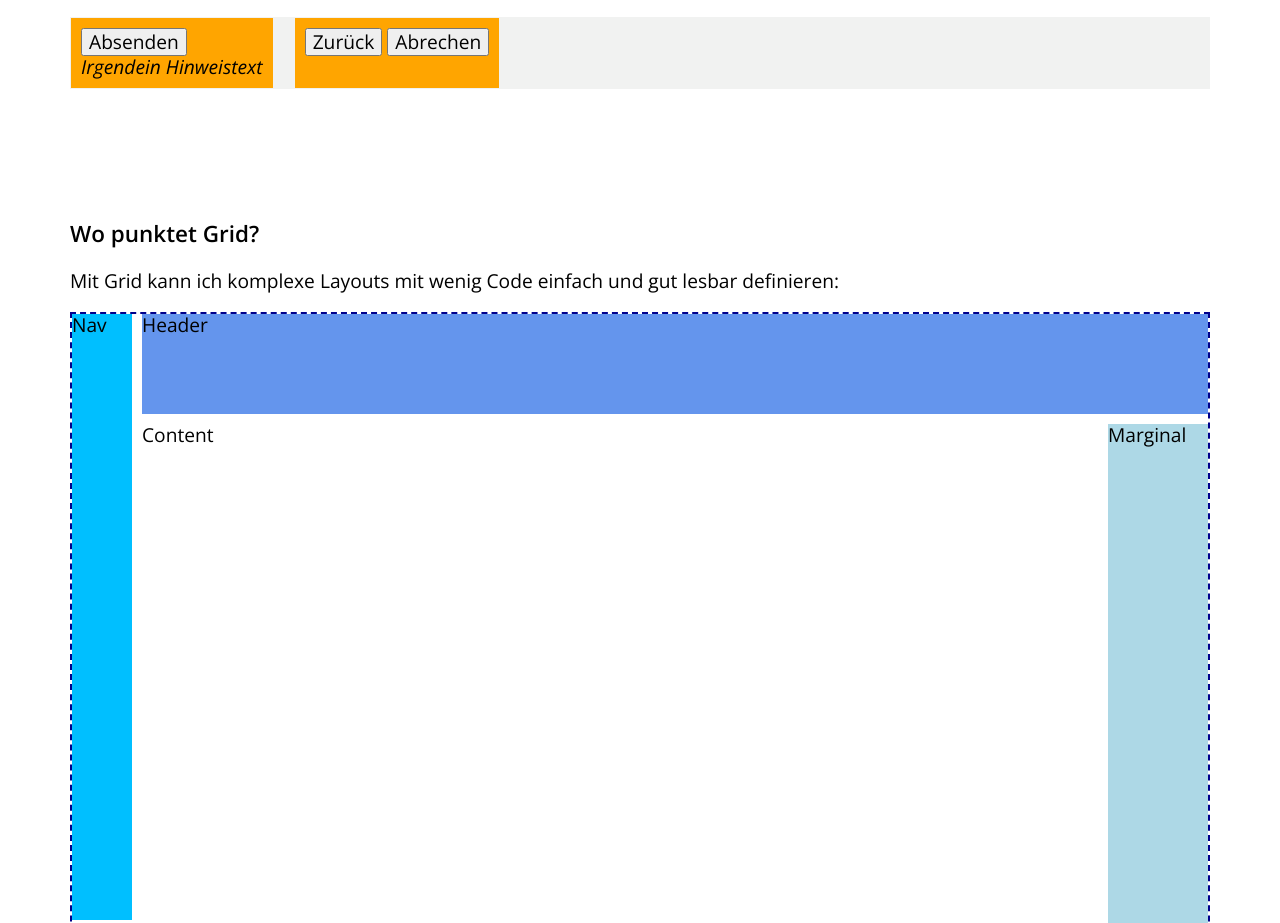
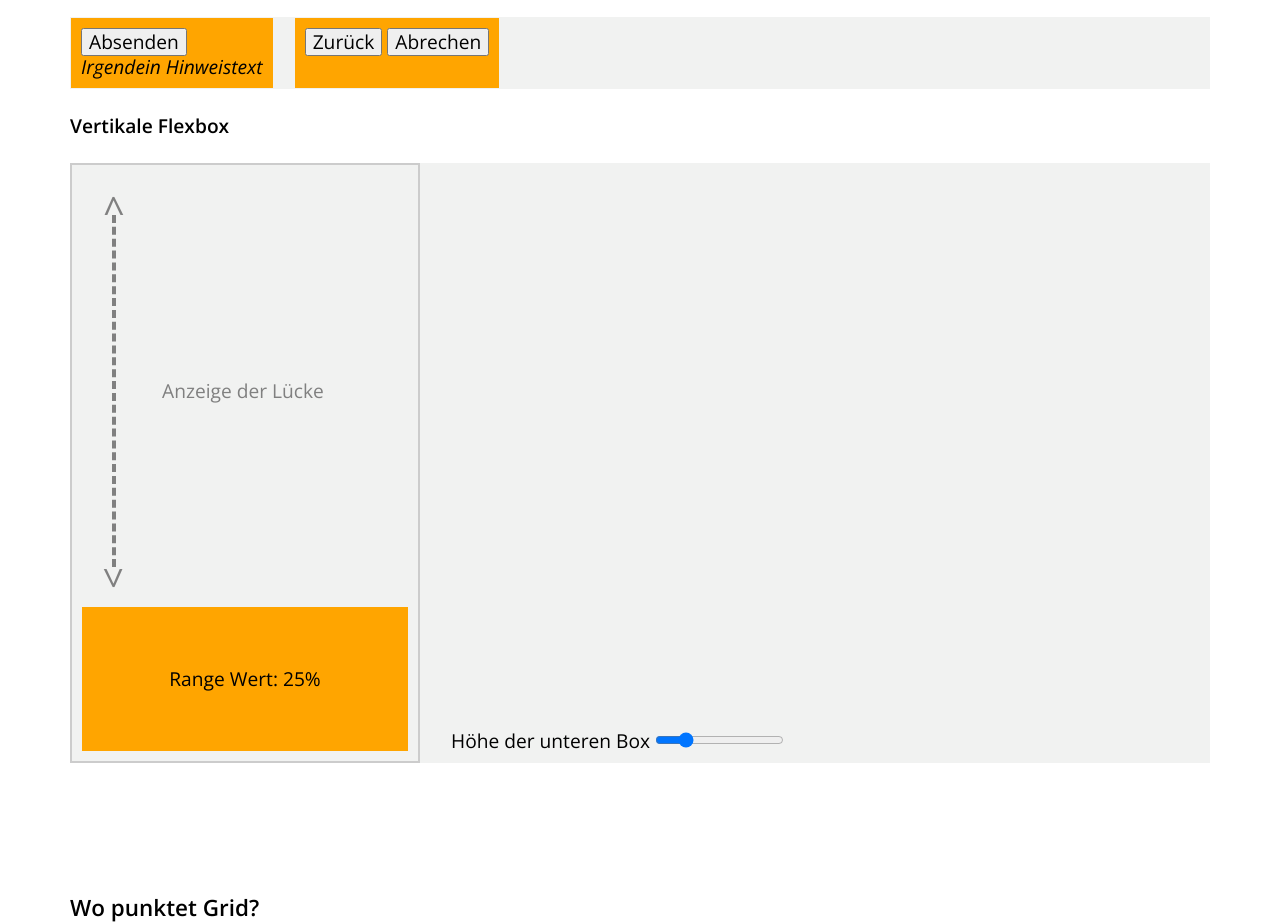
Before and after one commit to Clabaste/layout, a website: page index.html in a window 1280 px wide. Shown: the part 8064-8987 px from the top of the page. Drawn offline with nearby package versions, Linux system fonts and the light colour scheme; files that its build step writes are made by us from their sources.

Commit message:
add a vertical Flexample

```diff
--- a/assets/js/03_core/main.js
+++ b/assets/js/03_core/main.js
@@ -78,3 +78,15 @@ reset.forEach((item) => {
         })
     })
 })
+
+const flexHeightInput = document.getElementById('flexHeightInput')
+const flexHeightEl = document.getElementById('flexHeight')
+const rangeValue = document.getElementById('rangeValue')
+
+flexHeightEl.style.height = `${flexHeightInput.getAttribute('value')}%`
+rangeValue.innerText = `: ${flexHeightInput.getAttribute('value')}%`
+
+document.getElementById('flexHeightInput').addEventListener('input', (e) => {
+    flexHeightEl.style.height = `${e.target.value}%`
+    rangeValue.innerText =  `: ${e.target.value}%`
+})
--- a/assets/scss/base/_flex.scss
+++ b/assets/scss/base/_flex.scss
@@ -138,3 +138,55 @@
         }
     }
 }
+
+
+.flex-vertical {
+    display: flex;
+    width: 350px;
+    height: 600px;
+    flex-direction: column;
+    align-items: stretch;
+    .flex & {
+        border: 2px solid #ccc ;
+    }
+
+
+
+     &__flexible-height {
+        flex-grow:1 ;
+        display: flex;
+        position: relative;
+        padding: 20px 20px 20px 80px;
+        justify-items: center;
+        align-items: center;
+         color: gray;
+
+         .arrow {
+            border-left: 4px dashed gray;
+            width: 40px;
+            position: absolute;
+            top: 40px;
+            bottom: 40px;
+            left: 30px;
+            &:before,
+            &:after {
+                content: '<';
+                display: block;
+                position: absolute;
+                top:-20px;
+                left: -8px;
+                transform: rotate(90deg) scale(2);
+            }
+            &:after {
+                transform: rotate(-90deg) scale(2);
+                top: 100%;
+            }
+        }
+    }
+    &__height {
+        display: flex;
+        background-color: orange;
+        justify-content: center;
+        align-items: center;
+    }
+}
--- a/index.html
+++ b/index.html
@@ -379,6 +379,31 @@
         </div>
 
     </div>
+    <h4>Vertikale Flexbox</h4>
+    <div class="flex">
+        <div class="flex-vertical neutral">
+            <div class="flex-vertical__flexible-height">
+                <div class="arrow">
+
+                </div>
+                Anzeige der Lücke
+            </div>
+            <div class="flex-vertical__height" id="flexHeight">
+                Range Wert <span id="rangeValue"></span>
+            </div>
+        </div>
+        <div class="neutral" style="align-self: end">
+            <label for="flexHeightInput">Höhe der unteren Box</label>
+            <input
+                type="range"
+                value="25"
+                min="10"
+                max="85"
+                id="flexHeightInput"
+            >
+        </div>
+    </div>
+
 
     <h3 class="mt-12 pt-12">Wo punktet Grid?</h3>
     <p>Mit Grid kann ich komplexe Layouts mit wenig Code einfach und gut lesbar definieren:</p>
```
Also changed, not shown: dist/assets/js/main.js, dist/assets/styles/main.css.
